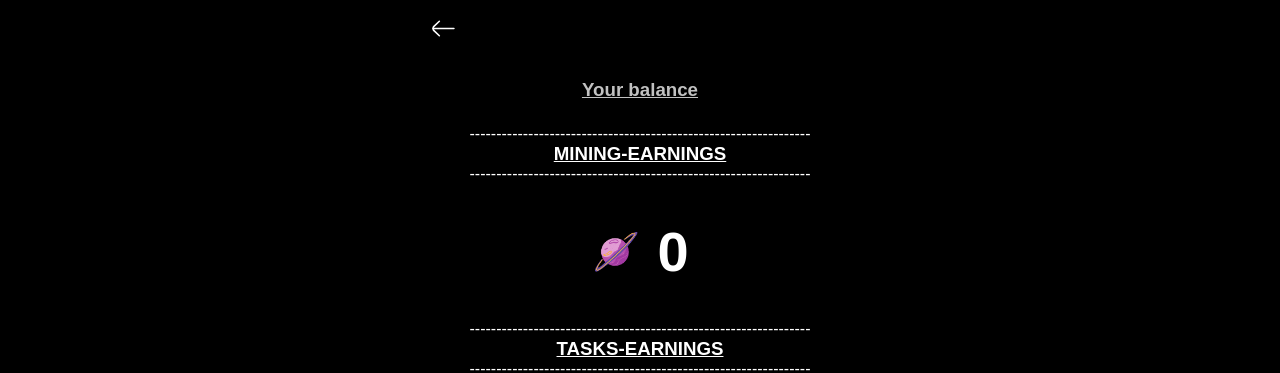
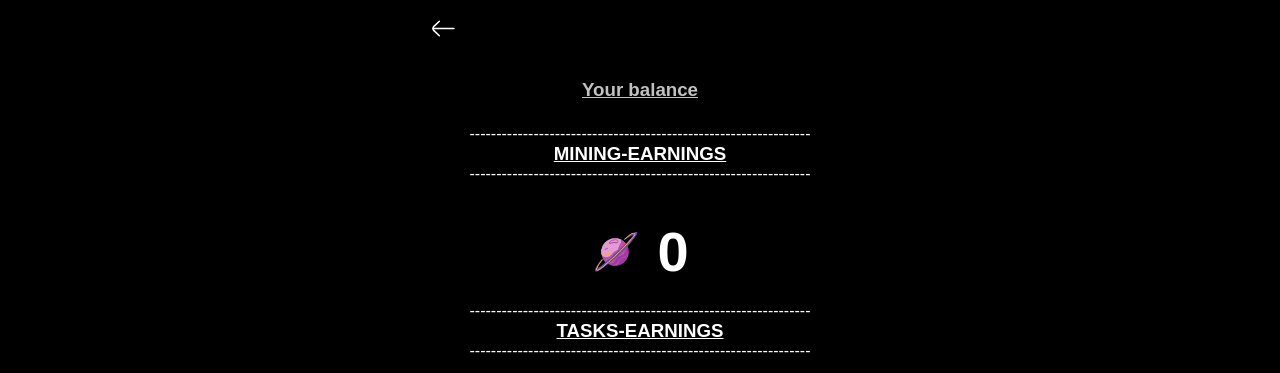
Before and after one commit to nasa5star/nasa5star, a plain HTML site: page boost.html in a window 1280 px wide. Shown: the top 373 px of the page. Drawn offline with nearby package versions, Linux system fonts and the light colour scheme.

Commit message:
Update boost.html

```diff
--- a/boost.html
+++ b/boost.html
@@ -48,27 +48,27 @@
         <img src="./assets/images/coin.png" width="45px">
         <h1 class="select-none"></h1>
     </div>
-    <BR>    <BR>
+    <BR>
         ----------------------------------------------------------------
     <h3><B><U>TASKS-EARNINGS</U></B></h3>
     ----------------------------------------------------------------
     <BR><BR>
     <div id="balance-container">
       <H1>🛰️ <span id="balance">0</span>  </H1>
-    </div>  <BR><BR>
+    </div>  <BR>
     ----------------------------------------------------------------
     <h3><B><U>CONNECT-WELLET</U></B></h3>
     ----------------------------------------------------------------
-    <BR><BR><BR>
+    <BR><BR>
     <H3><B><U>COMMING SOON</U></B></H3>
-    <BR><BR>
+    <BR>
         --------------------
         <div class="frens-open-detail">
             <a href="guid.html"> <H4><B><U>EARN-MORE</U></B></H4>  </a>
         </div>
 
         --------------------
-        <BR><BR><BR> <BR><BR><BR>
+        <BR><BR>
         <h2><B><U>NASA-5-STAR</U></B></h2>
         <h5><B><U>PRESENTS</U></B></h5>
 </div>
```
